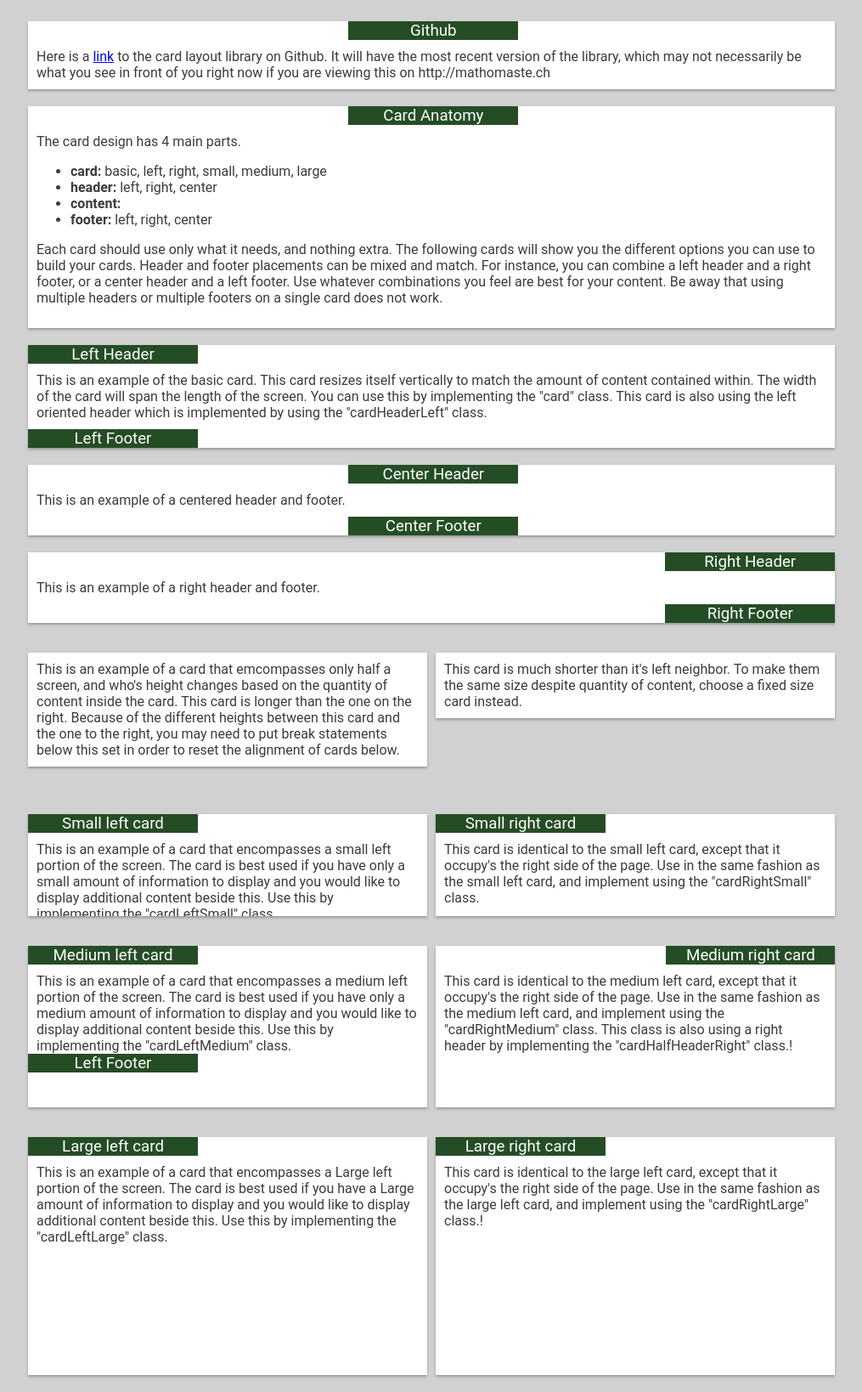
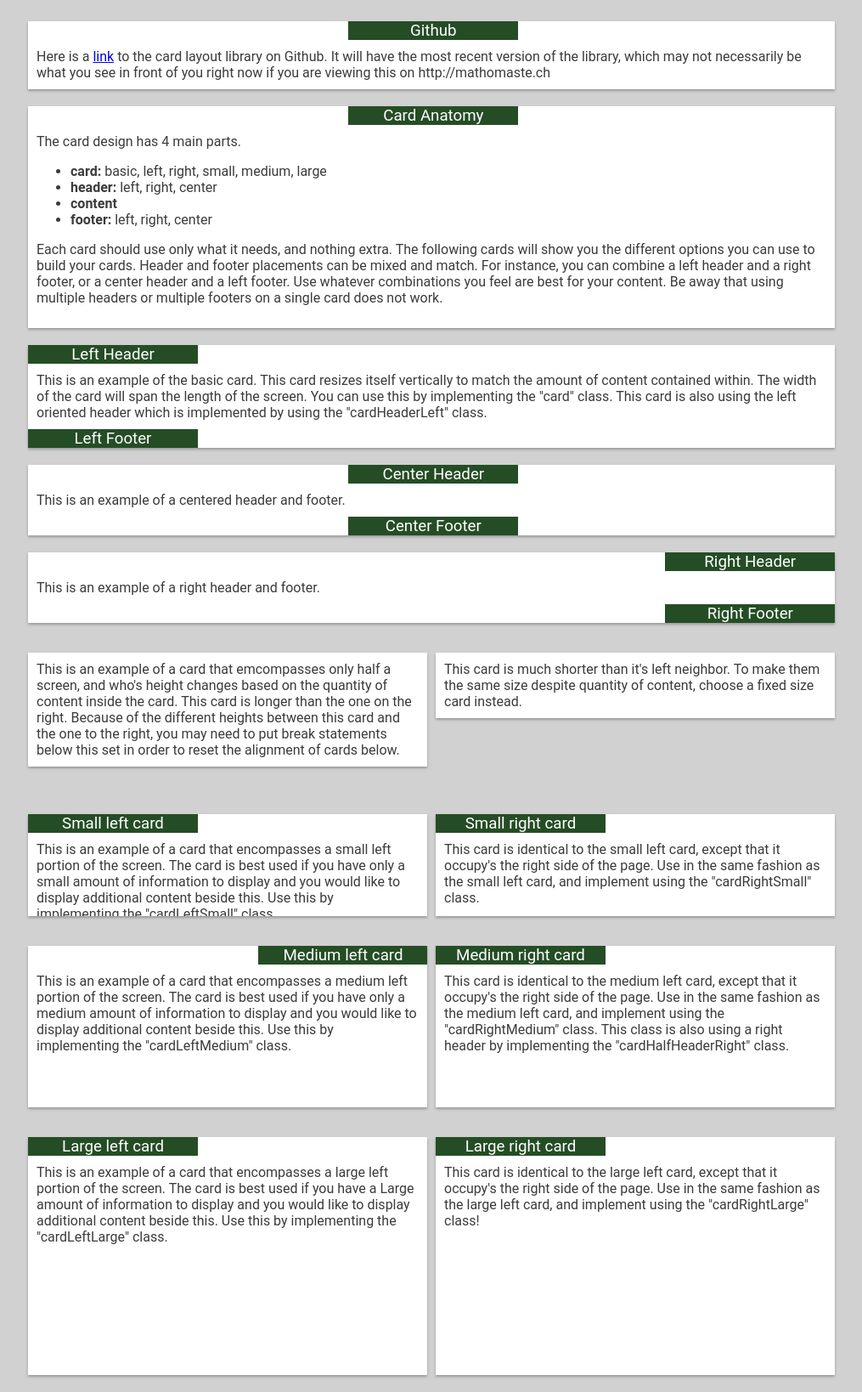
Before and after one commit to mathomastech/mathomastech.github.io, a Jekyll site: the page Projects/cardLayout/index.html, which Jekyll copies as it is, in a window 1280 px wide. Shown: the whole page at 85% size, without its empty margins (132-1147 px from the left). Built offline with Jekyll 4.4.1, drawn with Linux system fonts in a browser that asks for light colours.

Commit message:
Updated Demo's

```diff
--- a/Projects/cardLayout/index.html
+++ b/Projects/cardLayout/index.html
@@ -19,7 +19,7 @@
         <ul>
             <li><strong>card:</strong> basic, left, right, small, medium, large</li>
             <li><strong>header:</strong> left, right, center</li>
-            <li><strong>content:</strong></li>
+            <li><strong>content</strong></li>
             <li><strong>footer:</strong> left, right, center</li>
         </ul>
         Each card should use only what it needs, and nothing extra. The following cards will show you the different options you can use to build your cards. Header and footer placements can be mixed and match. For instance, you can combine a left header and a right footer, or a center header and a left footer. Use whatever combinations you feel are best for your content. Be away that using multiple headers or multiple footers on a single card does not work.
@@ -62,32 +62,33 @@
 </section>
 
 <section class="cardRightSmall">
-	<h3 class="cardHalfHeaderLeft"> Small right card</h3>
+	<h3 class="cardHalfHeaderCenter"> Small right card</h3>
 	<p class="cardContent"> This card is identical to the small left card, except that it occupy's the right side of the page. Use in the same fashion as the small left card, and implement using the "cardRightSmall" class.</p>
 </section>
 
 <section class="cardLeftMedium">
-        <h3 class="cardHalfHeaderLeft"> Medium left card </h3>
+        <h3 class="cardHalfHeaderRight"> Medium left card </h3>
         <p class="cardContent"> This is an example of a card that encompasses a medium left portion of the screen. The card is best used if you have only a medium amount of information to display and you would like to display additional content beside this. Use this by implementing the "cardLeftMedium" class.</p>
-        <p class="cardHalfFooterLeft">Left Footer</p>
+      <!--  <p class="cardHalfFooterLeft">Left Footer</p>  -->
 </section>
 
 
 <section class="cardRightMedium">
-        <h3 class="cardHalfHeaderRight"> Medium right card</h3>
-        <p class="cardContent"> This card is identical to the medium left card, except that it occupy's the right side of the page. Use in the same fashion as the medium left card, and implement using the "cardRightMedium" class. This class is also using a right header by implementing the "cardHalfHeaderRight" class.</a>!
-        </p>
+        <h3 class="cardHalfHeaderLeft"> Medium right card</h3>
+        <p class="cardContent"> This card is identical to the medium left card, except that it occupy's the right side of the page. Use in the same fashion as the medium left card, and implement using the "cardRightMedium" class. This class is also using a right header by implementing the "cardHalfHeaderRight" class.</p>
+      <!--  <p class="cardHalfFooterLeft">Left Footer</p>  -->
 </section>
 
 <section class="cardLeftLarge">
         <h3 class="cardHalfHeaderLeft"> Large left card </h3>
-        <p class="cardContent"> This is an example of a card that encompasses a Large left portion of the screen. The card is best used if you have a Large amount of information to display and you would like to display additional content beside this. Use this by implementing the "cardLeftLarge" class.</p>
+        <p class="cardContent"> This is an example of a card that encompasses a large left portion of the screen. The card is best used if you have a Large amount of information to display and you would like to display additional content beside this. Use this by implementing the "cardLeftLarge" class.</p>
+     <!--   <p class="cardHalfFooterCenter">Center Footer</p>  -->
 </section>
 
 <section class="cardRightLarge">
         <h3 class="cardHalfHeaderLeft"> Large right card</h3>
-        <p class="cardContent"> This card is identical to the large left card, except that it occupy's the right side of the page. Use in the same fashion as the large left card, and implement using the "cardRightLarge" class.</a>!
-        </p>
+        <p class="cardContent"> This card is identical to the large left card, except that it occupy's the right side of the page. Use in the same fashion as the large left card, and implement using the "cardRightLarge" class!</p>
+    <!--    <p class="cardHalfFooterCenter">Center Footer</p>  -->
 </section>
 
 </html>
```
